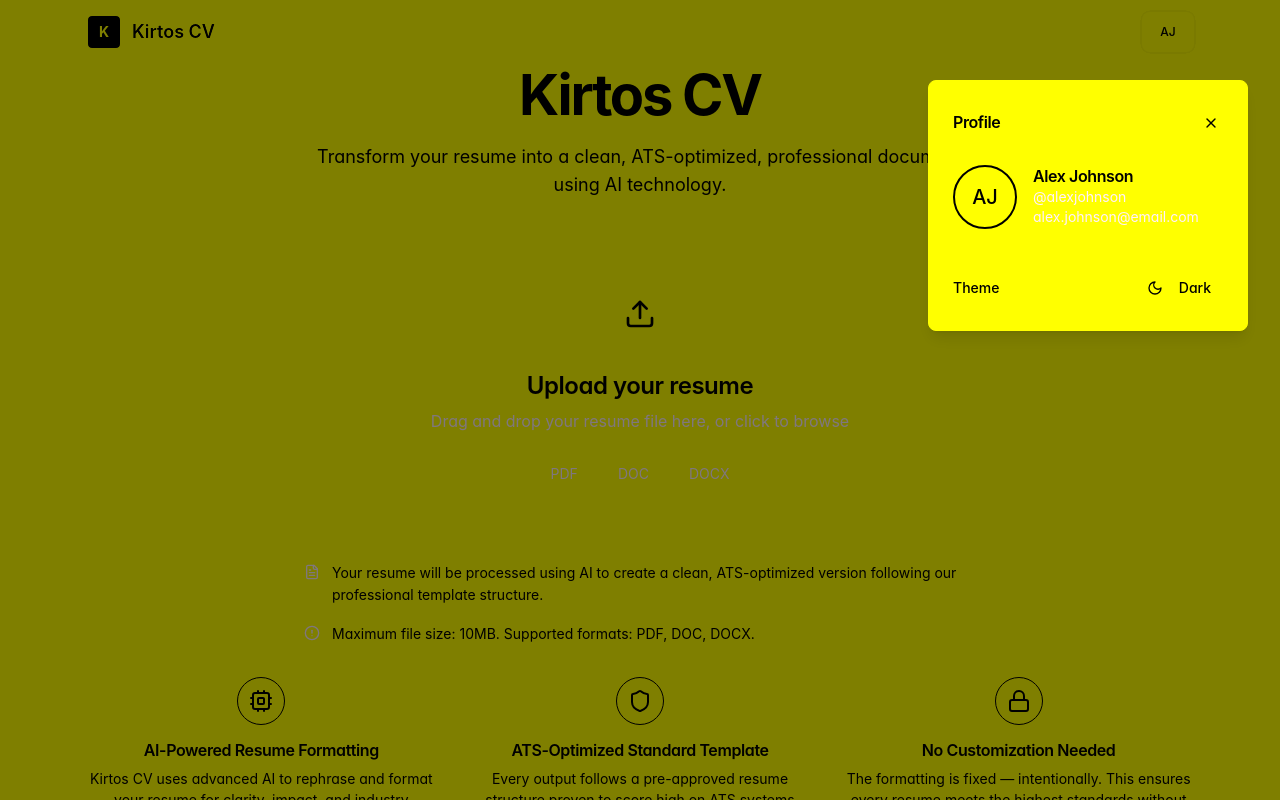
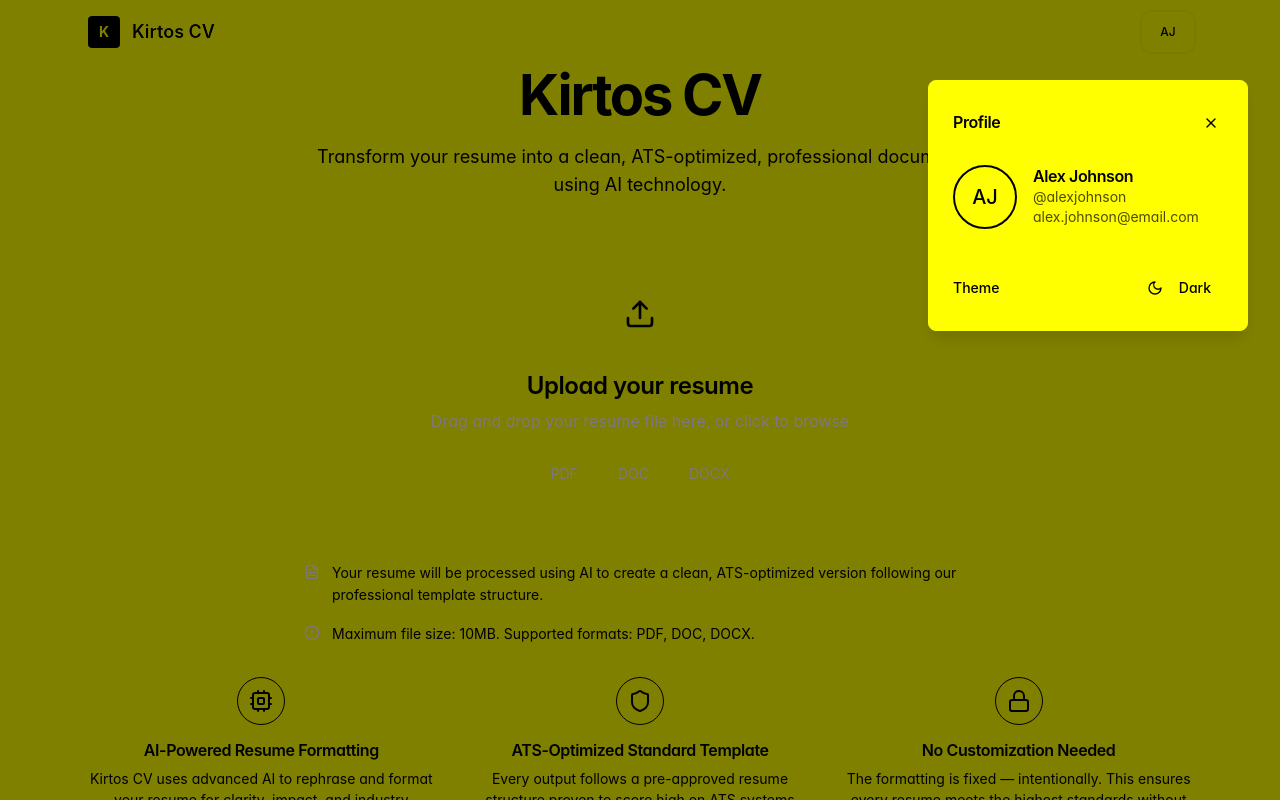
Before and after one commit to 8harath/kirtoscv, a Next.js app: page / in a window 1280 px wide. Both pictures are taken after a click on the button "AJ". Shown: the top 800 px of the page. Built offline with nearby package versions, Linux system fonts and the light colour scheme.

Commit message:
Popup text fixed

```diff
--- a/components/profile-panel.tsx
+++ b/components/profile-panel.tsx
@@ -53,7 +53,7 @@ export function ProfilePanel() {
           <div className="p-6 space-y-6">
             {/* Header */}
             <div className="flex items-center justify-between">
-              <h3 className="font-semibold text-foreground">Profile</h3>
+              <h3 className="font-semibold text-black dark:text-foreground">Profile</h3>
               <Button variant="ghost" size="sm" onClick={closePanel} className="p-1">
                 <X className="w-4 h-4" />
               </Button>
@@ -69,20 +69,20 @@ export function ProfilePanel() {
                     className="w-16 h-16 rounded-full object-cover border-2 border-black"
                   />
                 ) : (
-                  <span className="text-xl font-medium text-foreground">{getInitials(state.userProfile.name)}</span>
+                  <span className="text-xl font-medium text-black dark:text-foreground">{getInitials(state.userProfile.name)}</span>
                 )}
               </div>
               <div className="flex-1">
-                <h4 className="font-semibold text-foreground">{state.userProfile.name}</h4>
-                <p className="text-sm text-muted-foreground">@{state.userProfile.username}</p>
-                <p className="text-sm text-muted-foreground">{state.userProfile.email}</p>
+                <h4 className="font-semibold text-black dark:text-foreground">{state.userProfile.name}</h4>
+                <p className="text-sm text-black/70 dark:text-muted-foreground">@{state.userProfile.username}</p>
+                <p className="text-sm text-black/70 dark:text-muted-foreground">{state.userProfile.email}</p>
               </div>
             </div>
 
             {/* Theme Toggle */}
             <div className="border-t border-border pt-4">
               <div className="flex items-center justify-between">
-                <span className="text-sm font-medium text-foreground">Theme</span>
+                <span className="text-sm font-medium text-black dark:text-foreground">Theme</span>
                 <Button variant="ghost" size="sm" onClick={toggleTheme} className="transition-colors-smooth focus-ring">
                   {state.theme === "light" ? (
                     <>
```
